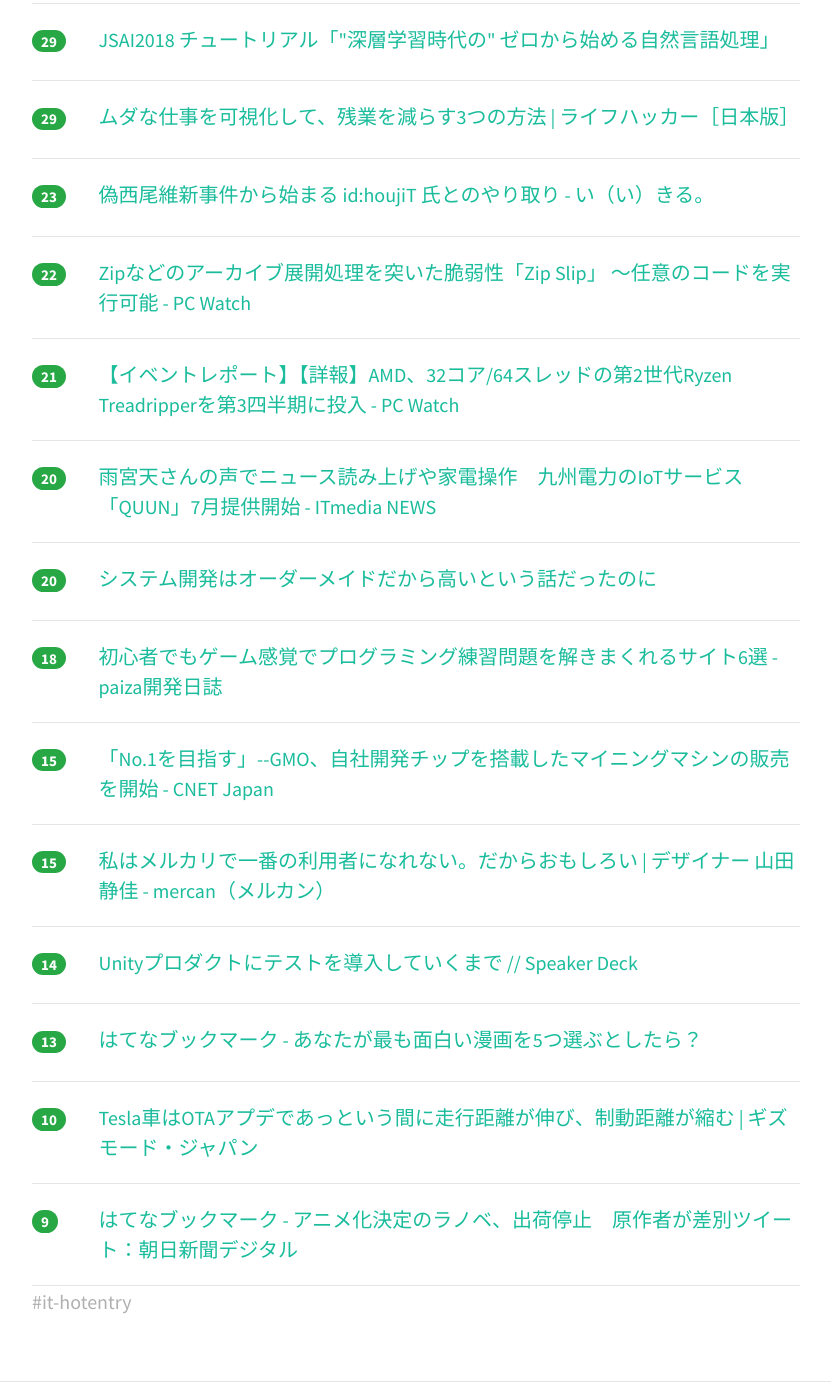
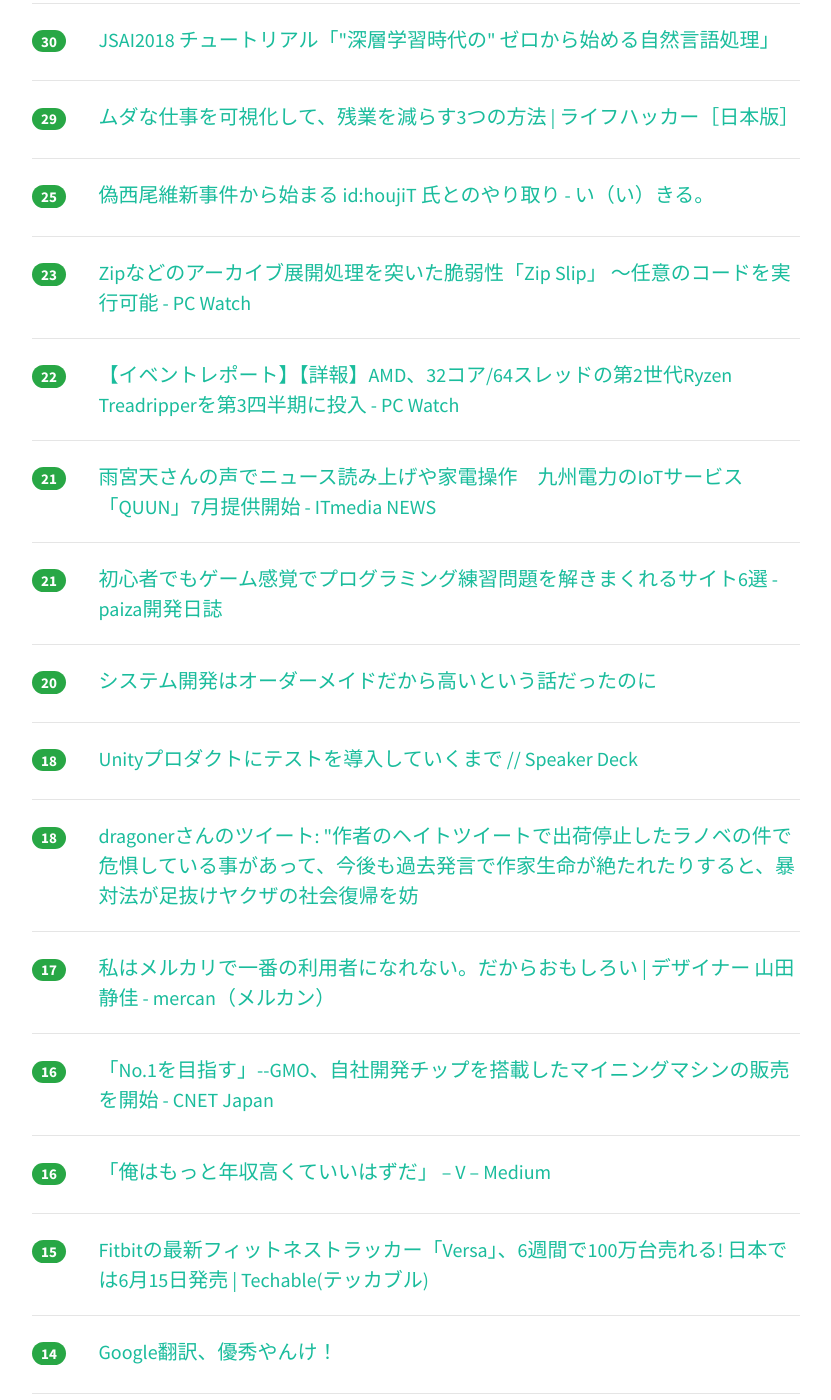
Before and after one commit to yatta47/hatena-matome-site, a Jekyll site: the page built from _posts/2018-06-07-hatena.md, in a window 1280 px wide and 1400 px high, scrolled down 550 px. Shown: the whole window, without its empty margins (224-1055 px from the left). Built offline with Jekyll 4.4.1, drawn with Linux system fonts in a browser that asks for light colours; nearby versions of some CDN libraries; some of the changed text lies outside the part shown.

Commit message:
Updated 2018-06-07

```diff
--- a/_posts/2018-06-07-hatena.md
+++ b/_posts/2018-06-07-hatena.md
@@ -1,23 +1,23 @@
 ---
 layout: post
 title:  "2018-06-07 はてぶIT"
-date:   2018-06-07 07:01:26
+date:   2018-06-07 08:01:54
 tags: [it-hotentry]
 ---
-16 件のデータあり
+21 件のデータあり
 
 <hr><div class="row">
-<div class="col-1"><span class="badge badge-pill badge-success h2">104</span></div>
+<div class="col-1"><span class="badge badge-pill badge-success h2">136</span></div>
 <div class="col-11"><a href='https://toyokeizai.net/articles/-/223696' target='_blank'>グーグルが握っているあなたの｢個人情報｣ | The New York Times | 東洋経済オンライン | 経済ニュースの新基準</a></div>
 </div>
 <hr>
 <div class="row">
-<div class="col-1"><span class="badge badge-pill badge-success h2">72</span></div>
+<div class="col-1"><span class="badge badge-pill badge-success h2">93</span></div>
 <div class="col-11"><a href='http://blog.sushi.money/entry/2018/06/06/234110' target='_blank'>飲み会IoTボタン作った - hitode909の日記</a></div>
 </div>
 <hr>
 <div class="row">
-<div class="col-1"><span class="badge badge-pill badge-success h2">29</span></div>
+<div class="col-1"><span class="badge badge-pill badge-success h2">30</span></div>
 <div class="col-11"><a href='https://www.slideshare.net/yukiarase/jsai2018' target='_blank'>JSAI2018 チュートリアル「"深層学習時代の" ゼロから始める自然言語処理」</a></div>
 </div>
 <hr>
@@ -27,23 +27,28 @@ tags: [it-hotentry]
 </div>
 <hr>
 <div class="row">
-<div class="col-1"><span class="badge badge-pill badge-success h2">23</span></div>
+<div class="col-1"><span class="badge badge-pill badge-success h2">25</span></div>
 <div class="col-11"><a href='http://srpglove.hatenablog.com/entry/2018/06/06/224838' target='_blank'>偽西尾維新事件から始まる id:houjiT 氏とのやり取り - い（い）きる。</a></div>
 </div>
 <hr>
 <div class="row">
-<div class="col-1"><span class="badge badge-pill badge-success h2">22</span></div>
+<div class="col-1"><span class="badge badge-pill badge-success h2">23</span></div>
 <div class="col-11"><a href='https://pc.watch.impress.co.jp/docs/news/1126087.html' target='_blank'>Zipなどのアーカイブ展開処理を突いた脆弱性「Zip Slip」 ～任意のコードを実行可能 - PC Watch</a></div>
 </div>
 <hr>
 <div class="row">
-<div class="col-1"><span class="badge badge-pill badge-success h2">21</span></div>
+<div class="col-1"><span class="badge badge-pill badge-success h2">22</span></div>
 <div class="col-11"><a href='https://pc.watch.impress.co.jp/docs/news/event/1126143.html' target='_blank'>【イベントレポート】【詳報】AMD、32コア/64スレッドの第2世代Ryzen Treadripperを第3四半期に投入 - PC Watch</a></div>
 </div>
 <hr>
 <div class="row">
-<div class="col-1"><span class="badge badge-pill badge-success h2">20</span></div>
+<div class="col-1"><span class="badge badge-pill badge-success h2">21</span></div>
 <div class="col-11"><a href='http://www.itmedia.co.jp/news/articles/1806/06/news134.html' target='_blank'>雨宮天さんの声でニュース読み上げや家電操作　九州電力のIoTサービス「QUUN」7月提供開始 - ITmedia NEWS</a></div>
+</div>
+<hr>
+<div class="row">
+<div class="col-1"><span class="badge badge-pill badge-success h2">21</span></div>
+<div class="col-11"><a href='https://paiza.hatenablog.com/entry/2018/06/06/%E5%88%9D%E5%BF%83%E8%80%85%E3%81%A7%E3%82%82%E3%82%B2%E3%83%BC%E3%83%A0%E6%84%9F%E8%A6%9A%E3%81%A7%E3%83%97%E3%83%AD%E3%82%B0%E3%83%A9%E3%83%9F%E3%83%B3%E3%82%B0%E7%B7%B4%E7%BF%92%E5%95%8F%E9%A1%8C' target='_blank'>初心者でもゲーム感覚でプログラミング練習問題を解きまくれるサイト6選 - paiza開発日誌</a></div>
 </div>
 <hr>
 <div class="row">
@@ -53,22 +58,37 @@ tags: [it-hotentry]
 <hr>
 <div class="row">
 <div class="col-1"><span class="badge badge-pill badge-success h2">18</span></div>
-<div class="col-11"><a href='https://paiza.hatenablog.com/entry/2018/06/06/%E5%88%9D%E5%BF%83%E8%80%85%E3%81%A7%E3%82%82%E3%82%B2%E3%83%BC%E3%83%A0%E6%84%9F%E8%A6%9A%E3%81%A7%E3%83%97%E3%83%AD%E3%82%B0%E3%83%A9%E3%83%9F%E3%83%B3%E3%82%B0%E7%B7%B4%E7%BF%92%E5%95%8F%E9%A1%8C' target='_blank'>初心者でもゲーム感覚でプログラミング練習問題を解きまくれるサイト6選 - paiza開発日誌</a></div>
+<div class="col-11"><a href='https://speakerdeck.com/adarapata/unitypurodakutonitesutowodao-ru-siteikumade' target='_blank'>Unityプロダクトにテストを導入していくまで // Speaker Deck</a></div>
+</div>
+<hr>
+<div class="row">
+<div class="col-1"><span class="badge badge-pill badge-success h2">18</span></div>
+<div class="col-11"><a href='http://twitter.com/dragoner_jp/status/1004336877237727237' target='_blank'>dragonerさんのツイート: "作者のヘイトツイートで出荷停止したラノベの件で危惧している事があって、今後も過去発言で作家生命が絶たれたりすると、暴対法が足抜けヤクザの社会復帰を妨</a></div>
+</div>
+<hr>
+<div class="row">
+<div class="col-1"><span class="badge badge-pill badge-success h2">17</span></div>
+<div class="col-11"><a href='http://mercan.mercari.com/entry/2018/06/06/114500' target='_blank'>私はメルカリで一番の利用者になれない。だからおもしろい | デザイナー 山田静佳 - mercan（メルカン）</a></div>
+</div>
+<hr>
+<div class="row">
+<div class="col-1"><span class="badge badge-pill badge-success h2">16</span></div>
+<div class="col-11"><a href='https://japan.cnet.com/article/35120400/' target='_blank'>「No.1を目指す」--GMO、自社開発チップを搭載したマイニングマシンの販売を開始 - CNET Japan</a></div>
+</div>
+<hr>
+<div class="row">
+<div class="col-1"><span class="badge badge-pill badge-success h2">16</span></div>
+<div class="col-11"><a href='https://medium.com/@voluntas/92d5634b81e6' target='_blank'>「俺はもっと年収高くていいはずだ」 – V – Medium</a></div>
 </div>
 <hr>
 <div class="row">
 <div class="col-1"><span class="badge badge-pill badge-success h2">15</span></div>
-<div class="col-11"><a href='https://japan.cnet.com/article/35120400/' target='_blank'>「No.1を目指す」--GMO、自社開発チップを搭載したマイニングマシンの販売を開始 - CNET Japan</a></div>
-</div>
-<hr>
-<div class="row">
-<div class="col-1"><span class="badge badge-pill badge-success h2">15</span></div>
-<div class="col-11"><a href='http://mercan.mercari.com/entry/2018/06/06/114500' target='_blank'>私はメルカリで一番の利用者になれない。だからおもしろい | デザイナー 山田静佳 - mercan（メルカン）</a></div>
+<div class="col-11"><a href='https://techable.jp/archives/78038' target='_blank'>Fitbitの最新フィットネストラッカー「Versa」、6週間で100万台売れる! 日本では6月15日発売 | Techable(テッカブル)</a></div>
 </div>
 <hr>
 <div class="row">
 <div class="col-1"><span class="badge badge-pill badge-success h2">14</span></div>
-<div class="col-11"><a href='https://speakerdeck.com/adarapata/unitypurodakutonitesutowodao-ru-siteikumade' target='_blank'>Unityプロダクトにテストを導入していくまで // Speaker Deck</a></div>
+<div class="col-11"><a href='https://anond.hatelabo.jp/20180607011522' target='_blank'>Google翻訳、優秀やんけ！</a></div>
 </div>
 <hr>
 <div class="row">
@@ -77,12 +97,17 @@ tags: [it-hotentry]
 </div>
 <hr>
 <div class="row">
-<div class="col-1"><span class="badge badge-pill badge-success h2">10</span></div>
+<div class="col-1"><span class="badge badge-pill badge-success h2">13</span></div>
+<div class="col-11"><a href='https://smhn.info/201806-lenovo-z5-with-a-notch' target='_blank'>Lenovo Z5正式発表。これは酷い。 – すまほん!!</a></div>
+</div>
+<hr>
+<div class="row">
+<div class="col-1"><span class="badge badge-pill badge-success h2">12</span></div>
+<div class="col-11"><a href='http://b.hatena.ne.jp/entry/s/www.asahi.com/articles/ASL665GKQL66UCLV00G.html' target='_blank'>はてなブックマーク - アニメ化決定のラノベ、出荷停止　原作者が差別ツイート：朝日新聞デジタル</a></div>
+</div>
+<hr>
+<div class="row">
+<div class="col-1"><span class="badge badge-pill badge-success h2">12</span></div>
 <div class="col-11"><a href='https://www.gizmodo.jp/2018/06/tesla-ota-update.html' target='_blank'>Tesla車はOTAアプデであっという間に走行距離が伸び、制動距離が縮む | ギズモード・ジャパン</a></div>
 </div>
 <hr>
-<div class="row">
-<div class="col-1"><span class="badge badge-pill badge-success h2">9</span></div>
-<div class="col-11"><a href='http://b.hatena.ne.jp/entry/s/www.asahi.com/articles/ASL665GKQL66UCLV00G.html' target='_blank'>はてなブックマーク - アニメ化決定のラノベ、出荷停止　原作者が差別ツイート：朝日新聞デジタル</a></div>
-</div>
-<hr>
```
